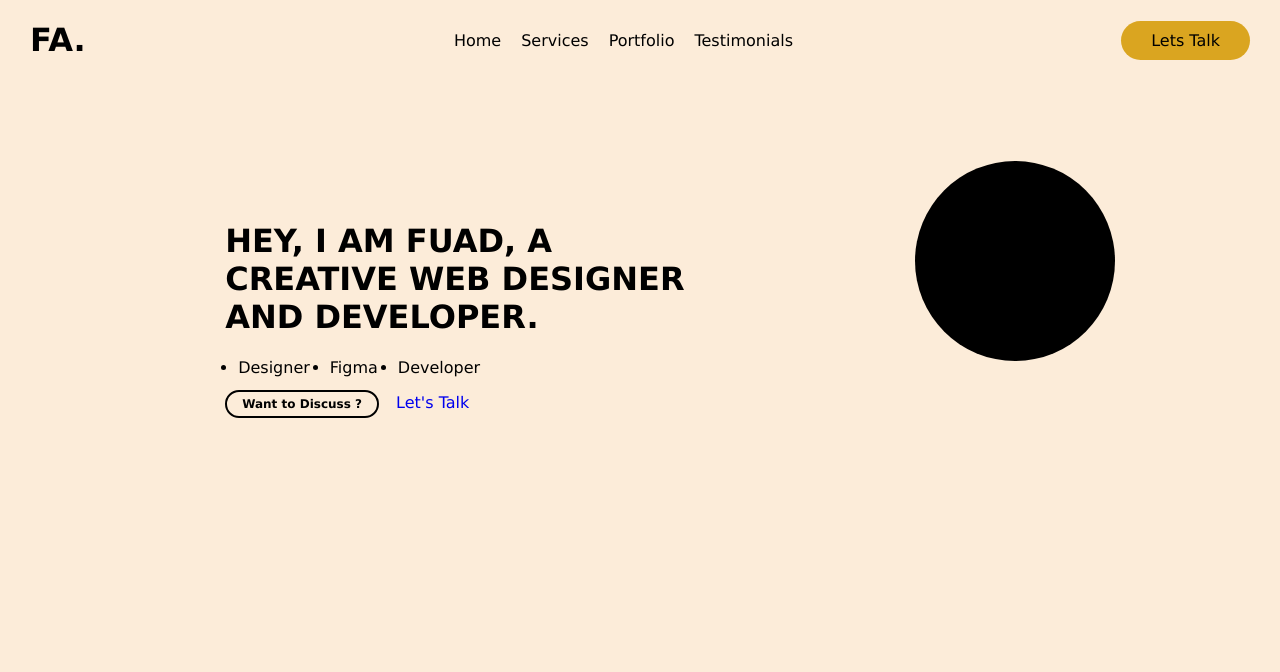
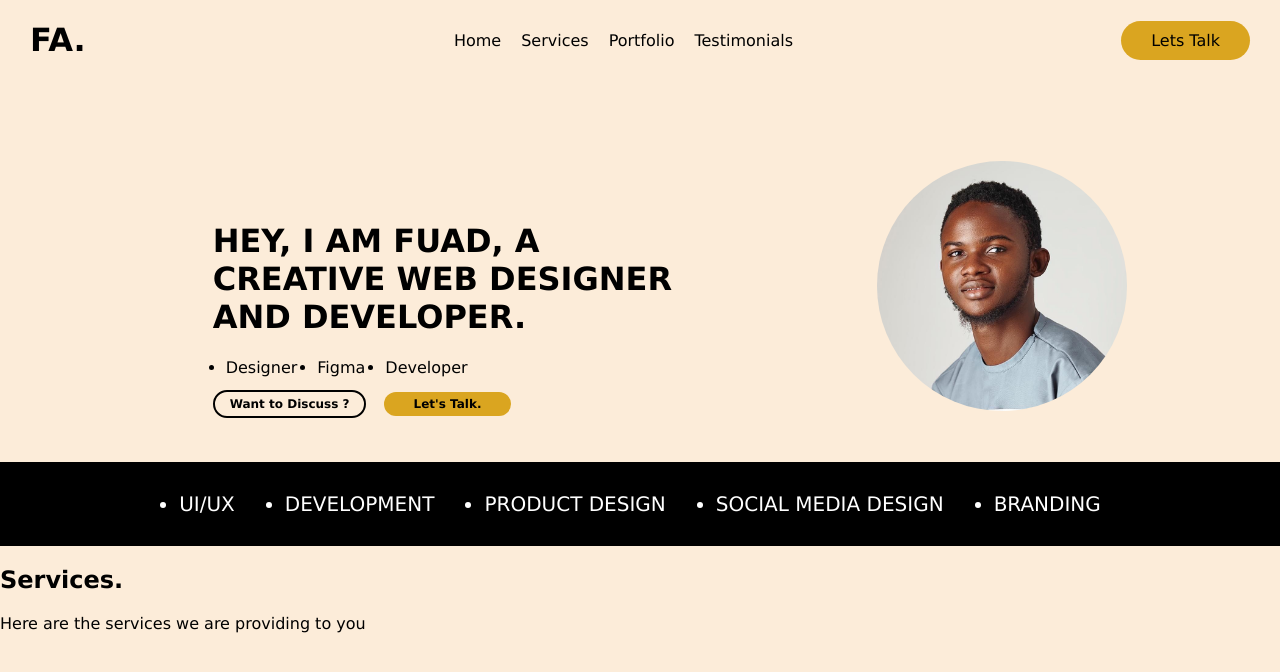
Before and after one commit to fuad1706/my-portfolio, a plain HTML site: page index.html in a window 1280 px wide. Drawn offline with Linux system fonts and the light colour scheme.

Commit message:
portfolio

```diff
--- a/index.html
+++ b/index.html
@@ -29,11 +29,26 @@
                 <li>Developer</li>
             </ul>
             <a href="#" id="want">Want to Discuss ?</a>
-            <a href="#" id="let">Let's Talk</a>
+            <a href="#" id="let">Let's Talk.</a>
         </div>
         <div class="avatar"></div>
         </div>
+        <div class="middle-heading">
+            <ul>
+                <li>UI/UX</li>
+                <li>DEVELOPMENT</li>
+                <li>PRODUCT DESIGN</li>
+                <li>SOCIAL MEDIA DESIGN</li>
+                <li>BRANDING</li>
+            </ul>
+        </div>
+        <div class="services">
+            <h2>Services.</h2>
+            <p>Here are the services we are providing to you</p>
+            <div class="serv-container"></div>
+        </div>
     </main>
+
 
 </body>
 </html>
--- a/styles.css
+++ b/styles.css
@@ -27,6 +27,7 @@ nav > ul > a, header a{
     border-radius: 30px;
     padding: 10px 30px;
 }
+
 .banner{
     display: flex;
     justify-content: space-around;
@@ -53,18 +54,53 @@ main > div > a{
     padding: 5px 15px;
     font-size: 12px;
     font-weight: 800;
-
+}
+#let{
+    background-color: goldenrod;
+    color: black;
+    border: none;
+    border-radius: 30px;
+    padding: 5px 30px;
+    font-size: 12px;
+    font-weight: 800;
 }
 .banner > .intro > a{
     text-decoration: none;
 }
 .banner > .avatar{
     display: flex;
-    width: 200px;
-    height: 200px;
+    width: 250px;
+    height: 250px;
     background-color: black;
     border-radius: 100%;
-    background-image: url(./1376606916.svg);
+    background-image: url(./WhatsApp\ Image\ 2023-09-12\ at\ 13.03.21.jpg);
     background-size: cover;
     background-repeat: no-repeat;
 }
+.middle-heading{
+    display: flex;
+    justify-content: space-between;
+    text-align: center;
+    background-color: black;
+    color: white;
+}
+main > div > ul{
+    display: flex;
+    gap: 50px;
+    margin-left: auto;
+    margin-right: auto;
+    padding: 10px;
+    font-size: 20px;
+    font-weight: 500;
+}
+.main > .services{
+    display: flex;
+    justify-content: space-between;
+    align-items: center;
+    text-align: center;
+}
+.main > .serv-container{
+    width: 300px;
+    height: 200px;
+    background-color: #c0bcbc;
+}
```
Also changed, not shown: WhatsApp Image 2023-09-12 at 13.03.21.jpg (added).
